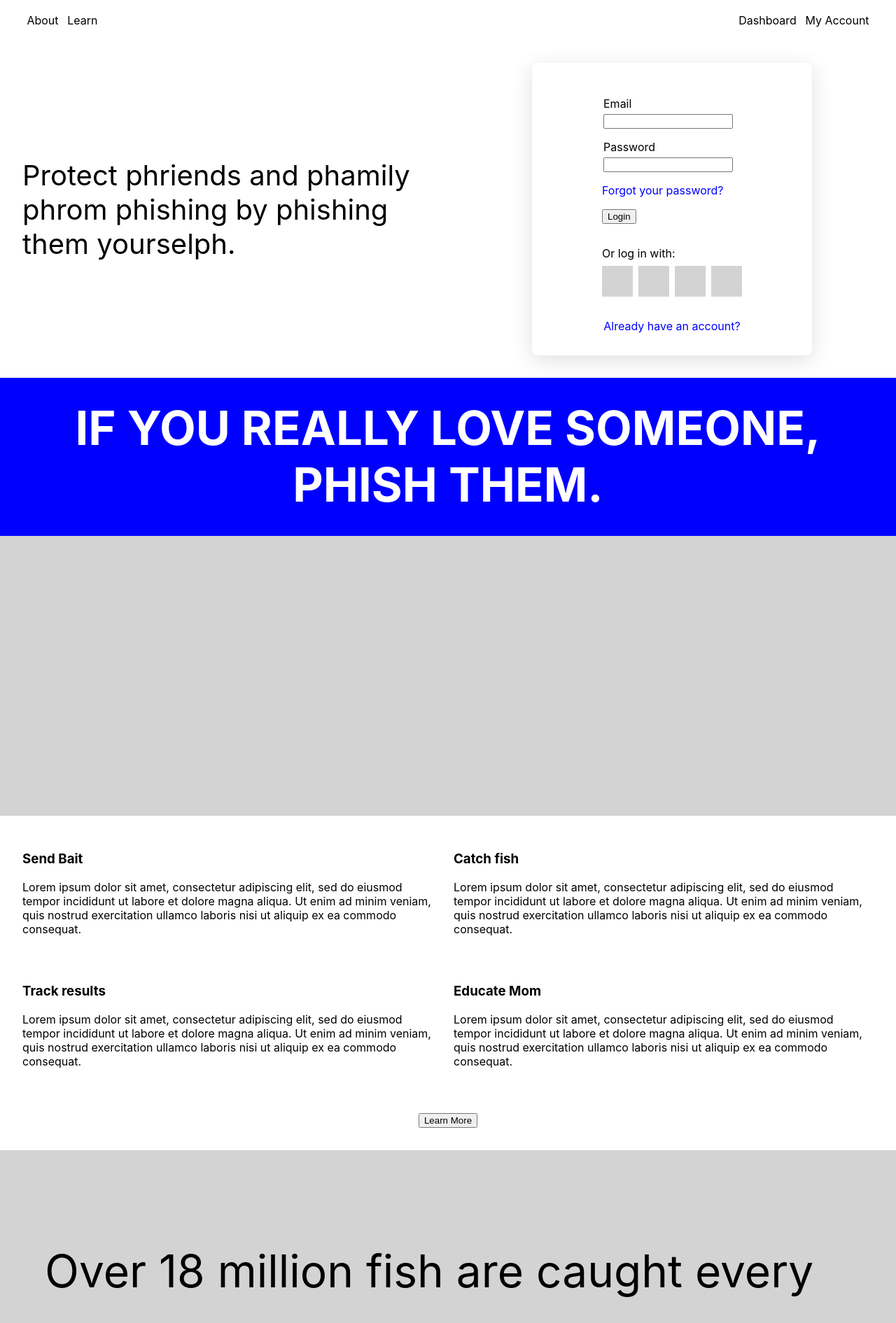
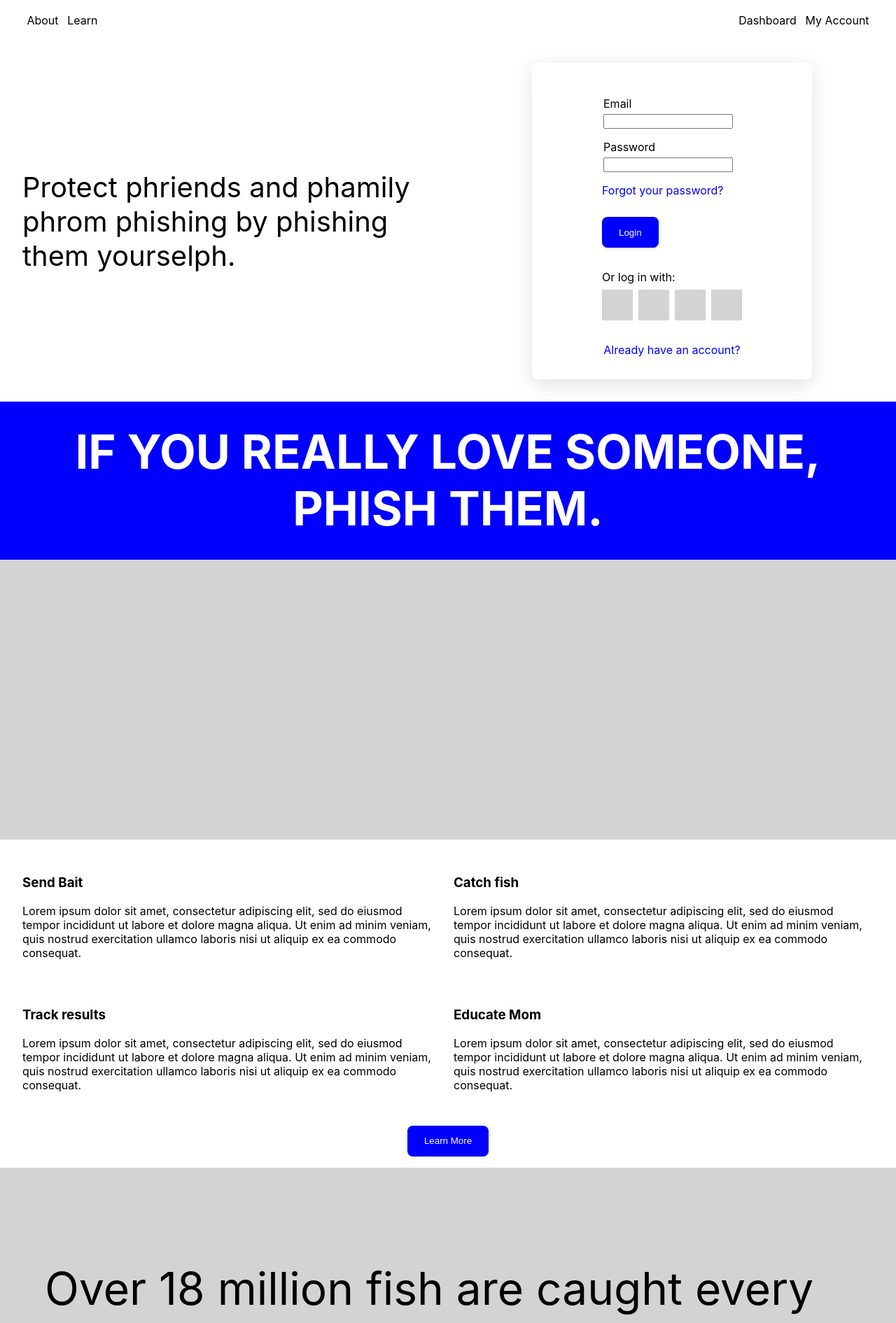
Before and after one commit to phished-co/phished_web_app, a Next.js app: page /landing_page in a window 1280 px wide. Shown: the top 1891 px of the page at 70% size. Built offline with nearby package versions, Linux system fonts and the light colour scheme.

Commit message:
create button comp and replace btns on landing

```diff
--- a/components/button/Button.jsx
+++ b/components/button/Button.jsx
@@ -1,7 +1,10 @@
 import styles from './Button.module.css';
 
-export default function Button() {
+export default function Button(props) {
   return <div styleName={styles.container}>
-    <button>Button</button>
+    <button className={`
+      ${styles.button}
+      ${props.primary ? styles.primary : styles.secondary}
+    `}>{props.label}</button>
   </div>
 }
--- a/components/button/Button.module.css
+++ b/components/button/Button.module.css
@@ -1,64 +1,29 @@
-.container {
-  display: grid;
-  justify-content: center;
-  background: white;
+.button {
+  border: none;
   border-radius: 8px;
-  padding: 2rem;
-  box-shadow: rgba(100, 100, 111, 0.2) 0px 7px 29px 0px;
-  font-size: 1rem;
-  color: black;
-  max-width: 400px;
-  min-width: 280px;
-  margin: 0 auto;
+  padding: 0 1.5rem;
+  margin: 1rem;
+  box-shadow: rgba(50, 50, 93, .1) 0 0 0 1px inset, rgba(50, 50, 93, .1) 0 2px 5px 0, rgba(0, 0, 0, .07) 0 1px 1px 0;
+  cursor: pointer;
+  height: 44px;
+  outline: none;
+  text-align: center;
+  touch-action: manipulation;
+  user-select: none;
 }
 
-.fieldset {
-  border: none;
-  padding: 0;
+.button:hover,
+.button:focus {
+  box-shadow: rgba(50, 50, 93, .1) 0 0 0 1px inset, rgba(50, 50, 93, .2) 0 6px 15px 0, rgba(0, 0, 0, .1) 0 2px 2px 0, rgba(50, 151, 211, .3) 0 0 0 4px;
 }
 
-.input_label {
-  margin-bottom: 0.25rem;
+.primary {
+  background-color: blue;
+  color: white;
 }
 
-.a {
-  cursor: pointer;
-  display: block;
-  color: blue;
-  margin: 1rem 0 1rem 0;
+.secondary {
+  background-color: white;
+  color: black;
+  outline: 4px solid blue
 }
-
-.a:hover {
-  text-decoration: underline;
-}
-
-.bottom_tip {
-  text-align: center;
-  text-decoration: none;
-  margin-top: 2rem;
-  color: blue;
-}
-
-.bottom_tip:hover {
-  text-decoration: underline;
-}
-
-.or {
-  margin: 2rem 0 0.5rem 0;
-}
-
-.icons {
-  display: flex;
-  gap: 0.5rem;
-}
-
-.square {
-  width: 44px;
-  height: 44px;
-  background: lightgray;
-}
-
-.submitting_elements {
-  list-style: none;
-  padding: 0;
-}
--- a/components/login/Login.jsx
+++ b/components/login/Login.jsx
@@ -63,7 +63,10 @@ export default function Login() {
         </label>
       </fieldset>
       <a className={styles.a} herf='#'>Forgot your password?</a>
-      <button type='submit' disabled={submitting}>Login</button>
+
+      {/* not making this the button component cause it messes up the disabled and other stuff  */}
+      {/* fix later */}
+      <button className={styles.submit} type='submit' disabled={submitting}>Login</button>
     </form>
     <p className={styles.or}>Or log in with:</p>
     <div className={styles.icons}>
--- a/components/login/Login.module.css
+++ b/components/login/Login.module.css
@@ -62,3 +62,65 @@
   list-style: none;
   padding: 0;
 }
+
+.submit {
+  background-color: blue;
+  border: none;
+  border-radius: 8px;
+  color: white;
+  padding: 0 1.5rem;
+  margin: 0.75rem 0 0;
+  box-shadow: rgba(50, 50, 93, .1) 0 0 0 1px inset, rgba(50, 50, 93, .1) 0 2px 5px 0, rgba(0, 0, 0, .07) 0 1px 1px 0;
+  cursor: pointer;
+  height: 44px;
+  outline: none;
+  text-align: center;
+  touch-action: manipulation;
+  user-select: none;
+}
+
+.submit:hover,
+.submit:focus {
+  box-shadow: rgba(50, 50, 93, .1) 0 0 0 1px inset, rgba(50, 50, 93, .2) 0 6px 15px 0, rgba(0, 0, 0, .1) 0 2px 2px 0, rgba(50, 151, 211, .3) 0 0 0 4px;
+}
+
+/* < !-- HTML !--><button class="button-9" role="button">Button 9</button>
+
+/* CSS */
+/* .button-9 {
+  appearance: button;
+  backface-visibility: hidden;
+  background-color: #405cf5;
+  border-radius: 6px;
+  border-width: 0;
+  box-shadow: rgba(50, 50, 93, .1) 0 0 0 1px inset, rgba(50, 50, 93, .1) 0 2px 5px 0, rgba(0, 0, 0, .07) 0 1px 1px 0;
+  box-sizing: border-box;
+  color: #fff;
+  cursor: pointer;
+  font-family: -apple-system, system-ui, "Segoe UI", Roboto, "Helvetica Neue", Ubuntu, sans-serif;
+  font-size: 100%;
+  height: 44px;
+  line-height: 1.15;
+  margin: 12px 0 0;
+  outline: none;
+  overflow: hidden;
+  padding: 0 25px;
+  position: relative;
+  text-align: center;
+  text-transform: none;
+  transform: translateZ(0);
+  transition: all .2s, box-shadow .08s ease-in;
+  user-select: none;
+  -webkit-user-select: none;
+  touch-action: manipulation;
+  width: 100%;
+}
+
+.button-9:disabled {
+  cursor: default;
+}
+
+.button-9:focus {
+  box-shadow: rgba(50, 50, 93, .1) 0 0 0 1px inset, rgba(50, 50, 93, .2) 0 6px 15px 0, rgba(0, 0, 0, .1) 0 2px 2px 0, rgba(50, 151, 211, .3) 0 0 0 4px;
+}
+ */
--- a/pages/landing_page.jsx
+++ b/pages/landing_page.jsx
@@ -1,4 +1,5 @@
 import styles from '../styles/landing_page.module.css'
+import Button from '../components/button/Button'
 import Header from "../components/header/Header"
 import Login from "../components/login/Login"
 
@@ -22,7 +23,9 @@ export default function Home() {
             <div className={styles.feature}><h3>Track results</h3><p>Lorem ipsum dolor sit amet, consectetur adipiscing elit, sed do eiusmod tempor incididunt ut labore et dolore magna aliqua. Ut enim ad minim veniam, quis nostrud exercitation ullamco laboris nisi ut aliquip ex ea commodo consequat.</p></div>
             <div className={styles.feature}><h3>Educate Mom</h3><p>Lorem ipsum dolor sit amet, consectetur adipiscing elit, sed do eiusmod tempor incididunt ut labore et dolore magna aliqua. Ut enim ad minim veniam, quis nostrud exercitation ullamco laboris nisi ut aliquip ex ea commodo consequat.</p></div>
           </div>
-          <button className={styles.learn_more}>Learn More</button>
+          <div className={styles.centre}>
+            <Button label='Learn More' primary />
+          </div>
         </div>
         <div className={styles.big_cont}>
           <div className={styles.big_text}>
@@ -34,7 +37,9 @@ export default function Home() {
           </div>
         </div>
         <div className={styles.about_cont}>Phished Co. is a non-profit organization with a charitable purpose to educate through structured teaching and learning.
-          <button>Learn More</button>
+          <div className={styles.centre}>
+            <Button label='Learn More' primary />
+          </div>
         </div>
       </main>
     </>
--- a/styles/landing_page.module.css
+++ b/styles/landing_page.module.css
@@ -94,3 +94,8 @@
   margin: 0 auto;
   margin-top: 1rem;
 }
+
+/* Centre for the buttons */
+.centre {
+  text-align: center;
+}
```
Also changed, not shown: 1 other file (tests, documents, lock files or other folders).
